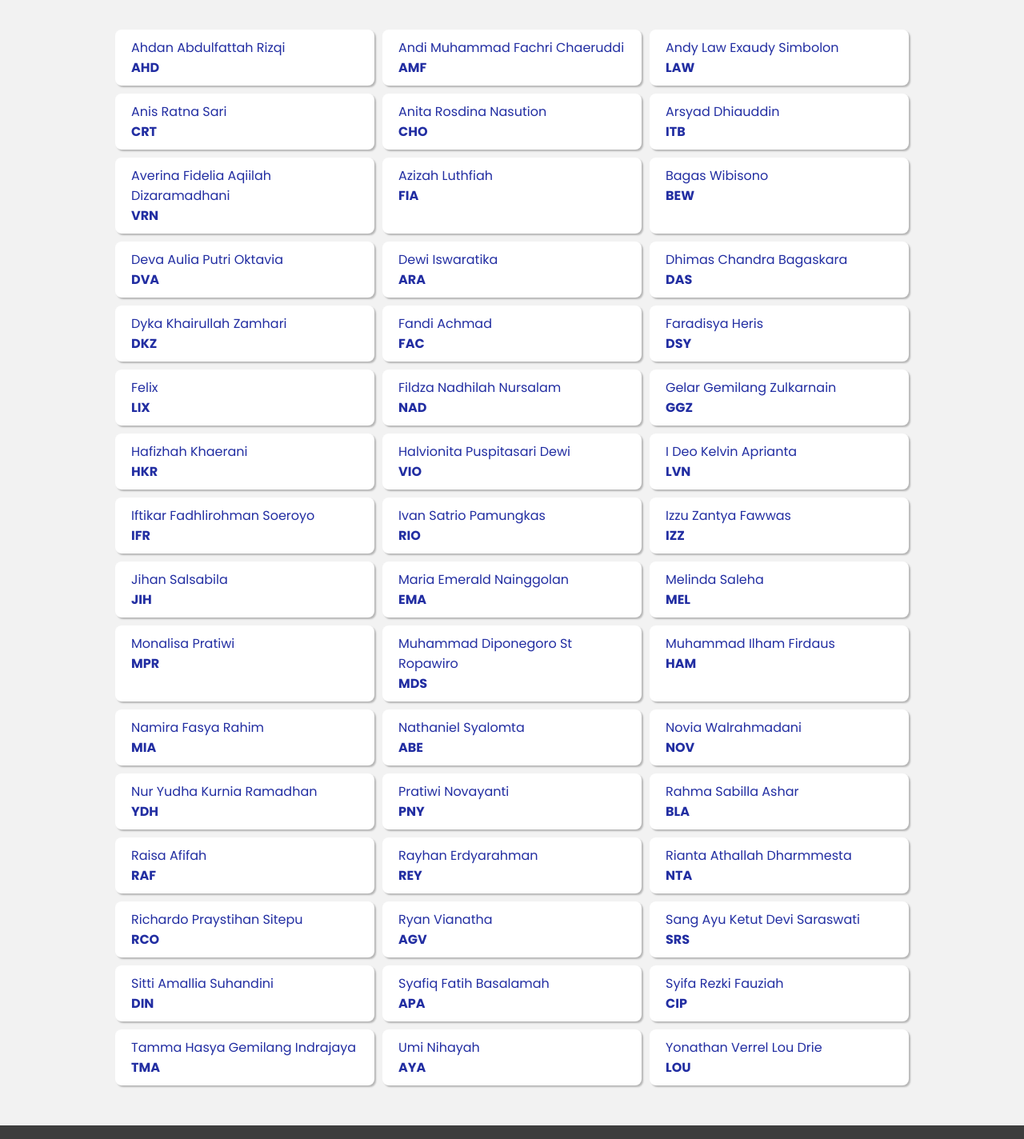
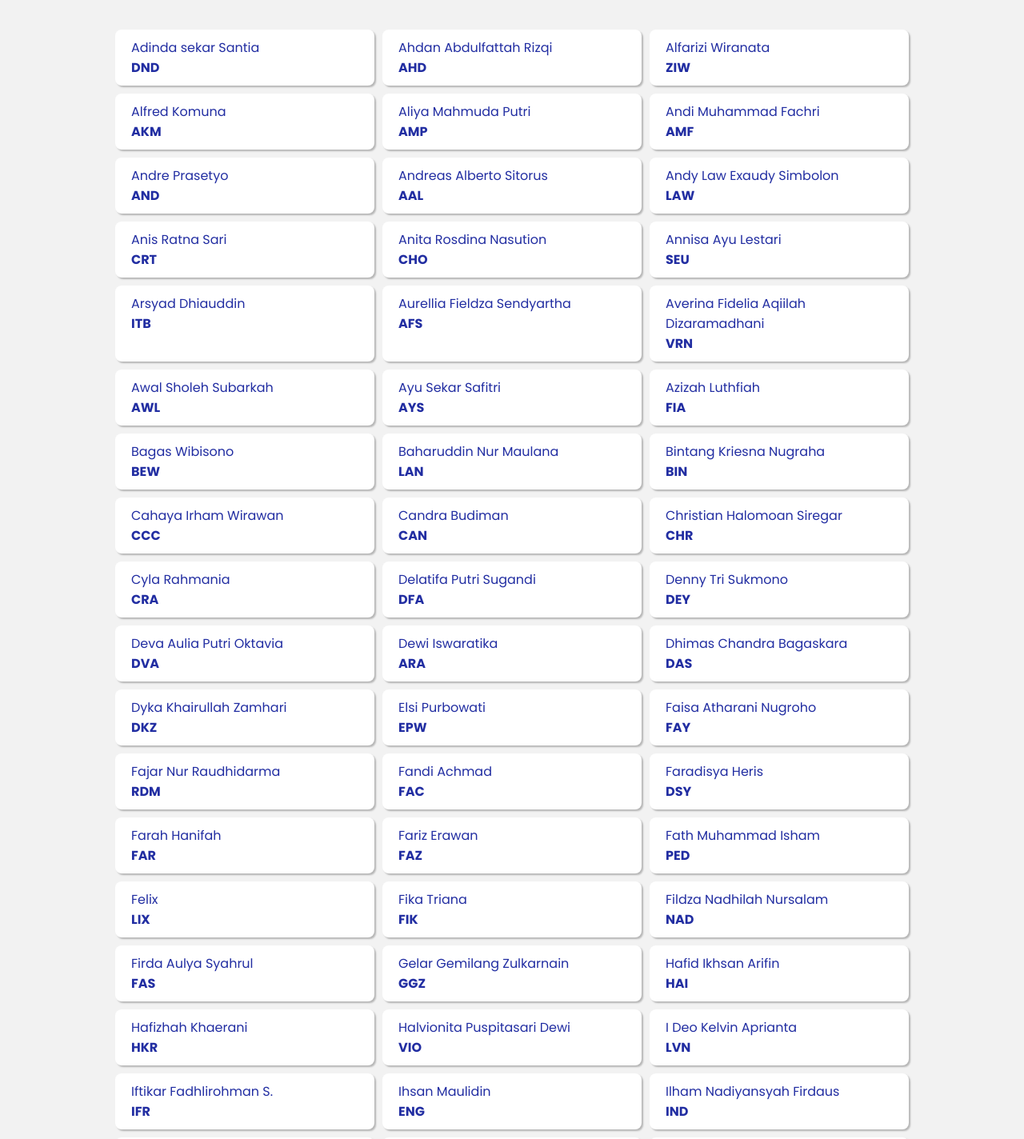
Before and after one commit to izzuzantyaf/fisdasweb, a React (Create React App) app: page /assistants in a window 1280 px wide. Shown: the part 80-1504 px from the top of the page at 80% size. Built offline with nearby package versions, Linux system fonts and the light colour scheme.

Commit message:
update assistants list

```diff
--- a/package.json
+++ b/package.json
@@ -18,7 +18,7 @@
   },
   "scripts": {
     "start": "react-scripts start",
-    "build": "CI= react-scripts build",
+    "build": "react-scripts build",
     "test": "react-scripts test",
     "eject": "react-scripts eject"
   },
--- a/src/contents/assistants.js
+++ b/src/contents/assistants.js
@@ -1,145 +1,413 @@
 export const assistants = [{
-    code: "AHD",
-    name: "Ahdan Abdulfattah Rizqi"
-}, {
-    code: "AMF",
-    name: "Andi Muhammad Fachri Chaeruddi"
-}, {
-    code: "LAW",
-    name: "Andy Law Exaudy Simbolon"
-}, {
-    code: "CRT",
-    name: "Anis Ratna Sari"
-}, {
-    code: "CHO",
-    name: "Anita Rosdina Nasution"
-}, {
-    code: "ITB",
-    name: "Arsyad Dhiauddin"
-}, {
-    code: "VRN",
-    name: "Averina Fidelia Aqiilah Dizaramadhani"
-}, {
-    code: "FIA",
-    name: "Azizah Luthfiah"
-}, {
-    code: "BEW",
-    name: "Bagas Wibisono"
-}, {
-    code: "DVA",
-    name: "Deva Aulia Putri Oktavia"
-}, {
-    code: "ARA",
-    name: "Dewi Iswaratika"
-}, {
-    code: "DAS",
-    name: "Dhimas Chandra Bagaskara"
-}, {
-    code: "DKZ",
-    name: "Dyka Khairullah Zamhari"
-}, {
-    code: "FAC",
-    name: "Fandi Achmad"
-}, {
-    code: "DSY",
-    name: "Faradisya Heris"
-}, {
-    code: "LIX",
-    name: "Felix"
-}, {
-    code: "NAD",
-    name: "Fildza Nadhilah Nursalam"
-}, {
-    code: "GGZ",
-    name: "Gelar Gemilang Zulkarnain"
-}, {
-    code: "HKR",
-    name: "Hafizhah Khaerani"
-}, {
-    code: "VIO",
-    name: "Halvionita Puspitasari Dewi"
-}, {
-    code: "LVN",
-    name: "I Deo Kelvin Aprianta"
-}, {
-    code: "IFR",
-    name: "Iftikar Fadhlirohman Soeroyo"
-}, {
-    code: "RIO",
-    name: "Ivan Satrio Pamungkas"
-}, {
-    code: "IZZ",
-    name: "Izzu Zantya Fawwas"
-}, {
-    code: "JIH",
-    name: "Jihan Salsabila"
-}, {
-    code: "EMA",
-    name: "Maria Emerald Nainggolan"
-}, {
-    code: "MEL",
-    name: "Melinda Saleha"
-}, {
-    code: "MPR",
-    name: "Monalisa Pratiwi"
-}, {
-    code: "MDS",
-    name: "Muhammad Diponegoro St Ropawiro"
-}, {
-    code: "HAM",
-    name: "Muhammad Ilham Firdaus"
-}, {
-    code: "MIA",
-    name: "Namira Fasya Rahim"
-}, {
-    code: "ABE",
-    name: "Nathaniel Syalomta"
-}, {
-    code: "NOV",
-    name: "Novia Walrahmadani"
-}, {
-    code: "YDH",
-    name: "Nur Yudha Kurnia Ramadhan"
-}, {
-    code: "PNY",
-    name: "Pratiwi Novayanti"
-}, {
-    code: "BLA",
-    name: "Rahma Sabilla Ashar"
-}, {
-    code: "RAF",
-    name: "Raisa Afifah"
-}, {
-    code: "REY",
-    name: "Rayhan Erdyarahman"
-}, {
-    code: "NTA",
-    name: "Rianta Athallah Dharmmesta"
-}, {
-    code: "RCO",
-    name: "Richardo Praystihan Sitepu"
-}, {
-    code: "AGV",
-    name: "Ryan Vianatha"
-}, {
-    code: "SRS",
-    name: "Sang Ayu Ketut Devi Saraswati"
-}, {
-    code: "DIN",
-    name: "Sitti Amallia Suhandini"
-}, {
-    code: "APA",
-    name: "Syafiq Fatih Basalamah"
-}, {
-    code: "CIP",
-    name: "Syifa Rezki Fauziah"
-}, {
-    code: "TMA",
-    name: "Tamma Hasya Gemilang Indrajaya"
-}, {
-    code: "AYA",
-    name: "Umi Nihayah"
-}, {
-    code: "LOU",
-    name: "Yonathan Verrel Lou Drie"
-}]
+        "name": "Adinda sekar Santia",
+        "code": "DND"
+    },
+    {
+        "name": "Ahdan Abdulfattah Rizqi",
+        "code": "AHD"
+    },
+    {
+        "name": "Alfarizi Wiranata",
+        "code": "ZIW"
+    },
+    {
+        "name": "Alfred Komuna",
+        "code": "AKM"
+    },
+    {
+        "name": "Aliya Mahmuda Putri",
+        "code": "AMP"
+    },
+    {
+        "name": "Andi Muhammad Fachri",
+        "code": "AMF"
+    },
+    {
+        "name": "Andre Prasetyo",
+        "code": "AND"
+    },
+    {
+        "name": "Andreas Alberto Sitorus",
+        "code": "AAL"
+    },
+    {
+        "name": "Andy Law Exaudy Simbolon",
+        "code": "LAW"
+    },
+    {
+        "name": "Anis Ratna Sari",
+        "code": "CRT"
+    },
+    {
+        "name": "Anita Rosdina Nasution",
+        "code": "CHO"
+    },
+    {
+        "name": "Annisa Ayu Lestari",
+        "code": "SEU"
+    },
+    {
+        "name": "Arsyad Dhiauddin",
+        "code": "ITB"
+    },
+    {
+        "name": "Aurellia Fieldza Sendyartha",
+        "code": "AFS"
+    },
+    {
+        "name": "Averina Fidelia Aqiilah Dizaramadhani",
+        "code": "VRN"
+    },
+    {
+        "name": "Awal Sholeh Subarkah",
+        "code": "AWL"
+    },
+    {
+        "name": "Ayu Sekar Safitri",
+        "code": "AYS"
+    },
+    {
+        "name": "Azizah Luthfiah",
+        "code": "FIA"
+    },
+    {
+        "name": "Bagas Wibisono",
+        "code": "BEW"
+    },
+    {
+        "name": "Baharuddin Nur Maulana",
+        "code": "LAN"
+    },
+    {
+        "name": "Bintang Kriesna Nugraha",
+        "code": "BIN"
+    },
+    {
+        "name": "Cahaya Irham Wirawan",
+        "code": "CCC"
+    },
+    {
+        "name": "Candra Budiman",
+        "code": "CAN"
+    },
+    {
+        "name": "Christian Halomoan Siregar",
+        "code": "CHR"
+    },
+    {
+        "name": "Cyla Rahmania",
+        "code": "CRA"
+    },
+    {
+        "name": "Delatifa Putri Sugandi",
+        "code": "DFA"
+    },
+    {
+        "name": "Denny Tri Sukmono",
+        "code": "DEY"
+    },
+    {
+        "name": "Deva Aulia Putri Oktavia",
+        "code": "DVA"
+    },
+    {
+        "name": "Dewi Iswaratika",
+        "code": "ARA"
+    },
+    {
+        "name": "Dhimas Chandra Bagaskara",
+        "code": "DAS"
+    },
+    {
+        "name": "Dyka Khairullah Zamhari",
+        "code": "DKZ"
+    },
+    {
+        "name": "Elsi Purbowati",
+        "code": "EPW"
+    },
+    {
+        "name": "Faisa Atharani Nugroho",
+        "code": "FAY"
+    },
+    {
+        "name": "Fajar Nur Raudhidarma",
+        "code": "RDM"
+    },
+    {
+        "name": "Fandi Achmad",
+        "code": "FAC"
+    },
+    {
+        "name": "Faradisya Heris",
+        "code": "DSY"
+    },
+    {
+        "name": "Farah Hanifah",
+        "code": "FAR"
+    },
+    {
+        "name": "Fariz Erawan",
+        "code": "FAZ"
+    },
+    {
+        "name": "Fath Muhammad Isham",
+        "code": "PED"
+    },
+    {
+        "name": "Felix",
+        "code": "LIX"
+    },
+    {
+        "name": "Fika Triana",
+        "code": "FIK"
+    },
+    {
+        "name": "Fildza Nadhilah Nursalam",
+        "code": "NAD"
+    },
+    {
+        "name": "Firda Aulya Syahrul",
+        "code": "FAS"
+    },
+    {
+        "name": "Gelar Gemilang Zulkarnain",
+        "code": "GGZ"
+    },
+    {
+        "name": "Hafid Ikhsan Arifin",
+        "code": "HAI"
+    },
+    {
+        "name": "Hafizhah Khaerani",
+        "code": "HKR"
+    },
+    {
+        "name": "Halvionita Puspitasari Dewi",
+        "code": "VIO"
+    },
+    {
+        "name": "I Deo Kelvin Aprianta",
+        "code": "LVN"
+    },
+    {
+        "name": "Iftikar Fadhlirohman S.",
+        "code": "IFR"
+    },
+    {
+        "name": "Ihsan Maulidin",
+        "code": "ENG"
+    },
+    {
+        "name": "Ilham Nadiyansyah Firdaus",
+        "code": "IND"
+    },
+    {
+        "name": "Indah Indriani",
+        "code": "DAH"
+    },
+    {
+        "name": "Ivan Satrio Pamungkas",
+        "code": "RIO"
+    },
+    {
+        "name": "Izzu Zantya Fawwas",
+        "code": "IZZ"
+    },
+    {
+        "name": "Jihan Salsabila",
+        "code": "JIH"
+    },
+    {
+        "name": "M. Fadel Mustamin",
+        "code": "DEE"
+    },
+    {
+        "name": "M. Hasyim Abdillah P.",
+        "code": "HYM"
+    },
+    {
+        "name": "Maria Emerald Nainggolan",
+        "code": "EMA"
+    },
+    {
+        "name": "Maulana Fauzan Athalla Halinda",
+        "code": "ATA"
+    },
+    {
+        "name": "Melinda Saleha",
+        "code": "MEL"
+    },
+    {
+        "name": "Melodiva Madao",
+        "code": "MNM"
+    },
+    {
+        "name": "Mikail Rizkyena",
+        "code": "MKC"
+    },
+    {
+        "name": "Mohammad Ikhwan Mahbuby",
+        "code": "BOB"
+    },
+    {
+        "name": "Monalisa Pratiwi",
+        "code": "MPR"
+    },
+    {
+        "name": "Muhammad Diponegoro St Ropawiro",
+        "code": "MDS"
+    },
+    {
+        "name": "Muhammad Fikri Reynaldi",
+        "code": "LDI"
+    },
+    {
+        "name": "Muhammad Fuad Wirahilmi",
+        "code": "WRA"
+    },
+    {
+        "name": "Muhammad Ilham Firdaus",
+        "code": "HAM"
+    },
+    {
+        "name": "Muhammad Iqbal",
+        "code": "IBG"
+    },
+    {
+        "name": "Muhammad Zaki",
+        "code": "MZH"
+    },
+    {
+        "name": "Nadhilah Rahmatia Kautsari",
+        "code": "NDL"
+    },
+    {
+        "name": "Namira Fasya Rahim",
+        "code": "MIA"
+    },
+    {
+        "name": "Nathaniel Syalomta",
+        "code": "ABE"
+    },
+    {
+        "name": "Novia Walrahmadani",
+        "code": "NOV"
+    },
+    {
+        "name": "Nur Yudha Kurnia Ramadhan",
+        "code": "YDH"
+    },
+    {
+        "name": "Nurul Amelia",
+        "code": "ELL"
+    },
+    {
+        "name": "Pratiwi Novayanti",
+        "code": "PNY"
+    },
+    {
+        "name": "Putri Indra Wahyuningsih",
+        "code": "PUT"
+    },
+    {
+        "name": "Putu Dicky Marthree Sapodu Merta",
+        "code": "DKY"
+    },
+    {
+        "name": "Qualita Imani Pradharona",
+        "code": "RON"
+    },
+    {
+        "name": "Raden Satria Daffa Fareza",
+        "code": "FRZ"
+    },
+    {
+        "name": "Rahma Sabilla Ashar",
+        "code": "BLA"
+    },
+    {
+        "name": "Raisa Afifah",
+        "code": "RAF"
+    },
+    {
+        "name": "Raissa Nur Andiva",
+        "code": "RNA"
+    },
+    {
+        "name": "Rayhan Erdyarahman",
+        "code": "REY"
+    },
+    {
+        "name": "Rianta Athallah Dharmmesta",
+        "code": "NTA"
+    },
+    {
+        "name": "Richardo Praystihan Sitepu",
+        "code": "RCO"
+    },
+    {
+        "name": "Rindha Ayu Kusumaningputri",
+        "code": "RIN"
+    },
+    {
+        "name": "Ryan Vianatha",
+        "code": "AGV"
+    },
+    {
+        "name": "Saddam Adri Perdana",
+        "code": "DAM"
+    },
+    {
+        "name": "Sang Ayu Ketut Devi Saraswati",
+        "code": "SRS"
+    },
+    {
+        "name": "Selly Lastanila",
+        "code": "SYL"
+    },
+    {
+        "name": "Siti Ashila Farikha Mayundri",
+        "code": "CIA"
+    },
+    {
+        "name": "Sitti Amalia Suhandini",
+        "code": "DIN"
+    },
+    {
+        "name": "Syafiq Fatih Basalamah",
+        "code": "TIH"
+    },
+    {
+        "name": "Syifa Rezki Fauziah",
+        "code": "CIP"
+    },
+    {
+        "name": "Tamma Hasya Gemilang",
+        "code": "TMA"
+    },
+    {
+        "name": "Tania Verasta",
+        "code": "TAN"
+    },
+    {
+        "name": "Thalita Dewi Rahmaniar",
+        "code": "THA"
+    },
+    {
+        "name": "Umi Nihayah",
+        "code": "AYA"
+    },
+    {
+        "name": "Viny Aulia Sabilla",
+        "code": "VAS"
+    },
+    {
+        "name": "Yonathan Verrel Lou Drie",
+        "code": "LOU"
+    },
+    {
+        "name": "Zalfa Aurellia",
+        "code": "ZAL"
+    }
+]
```
Also changed, not shown: 8 other files (tests, documents, lock files or other folders).
